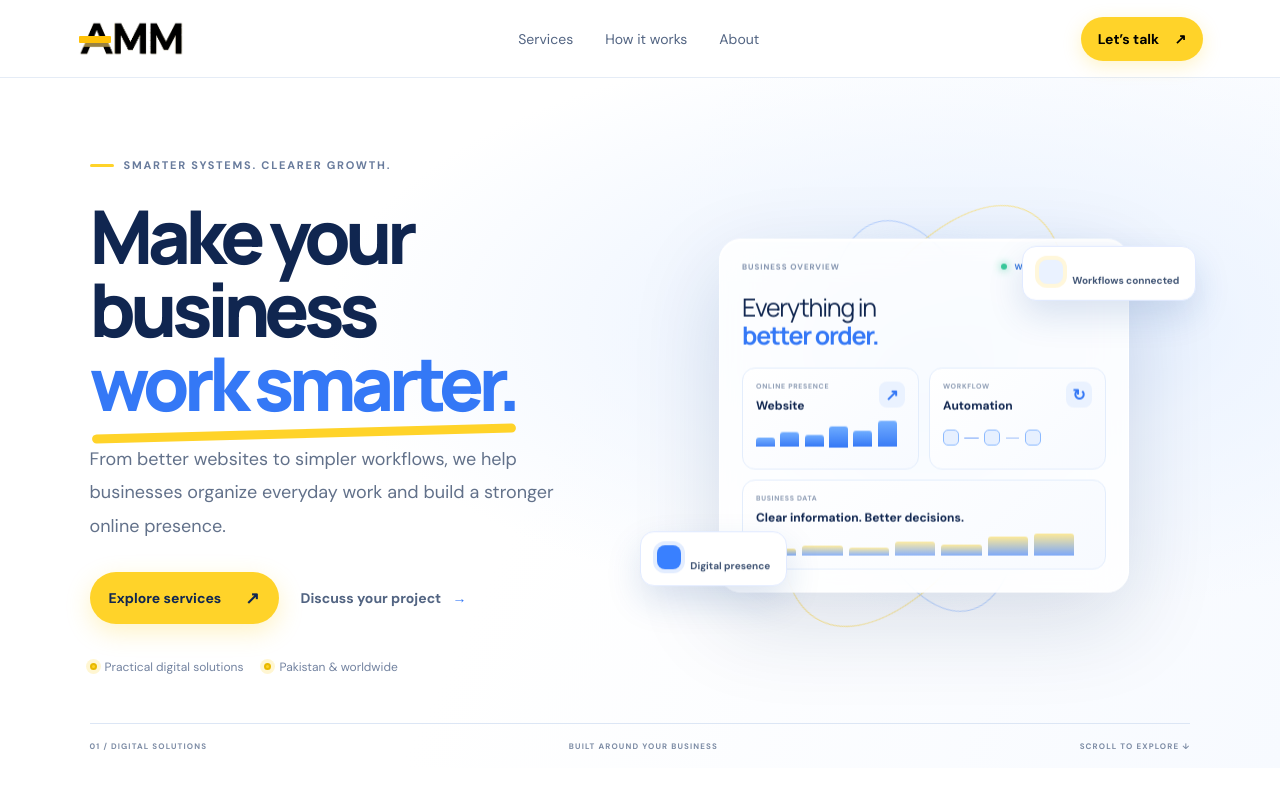
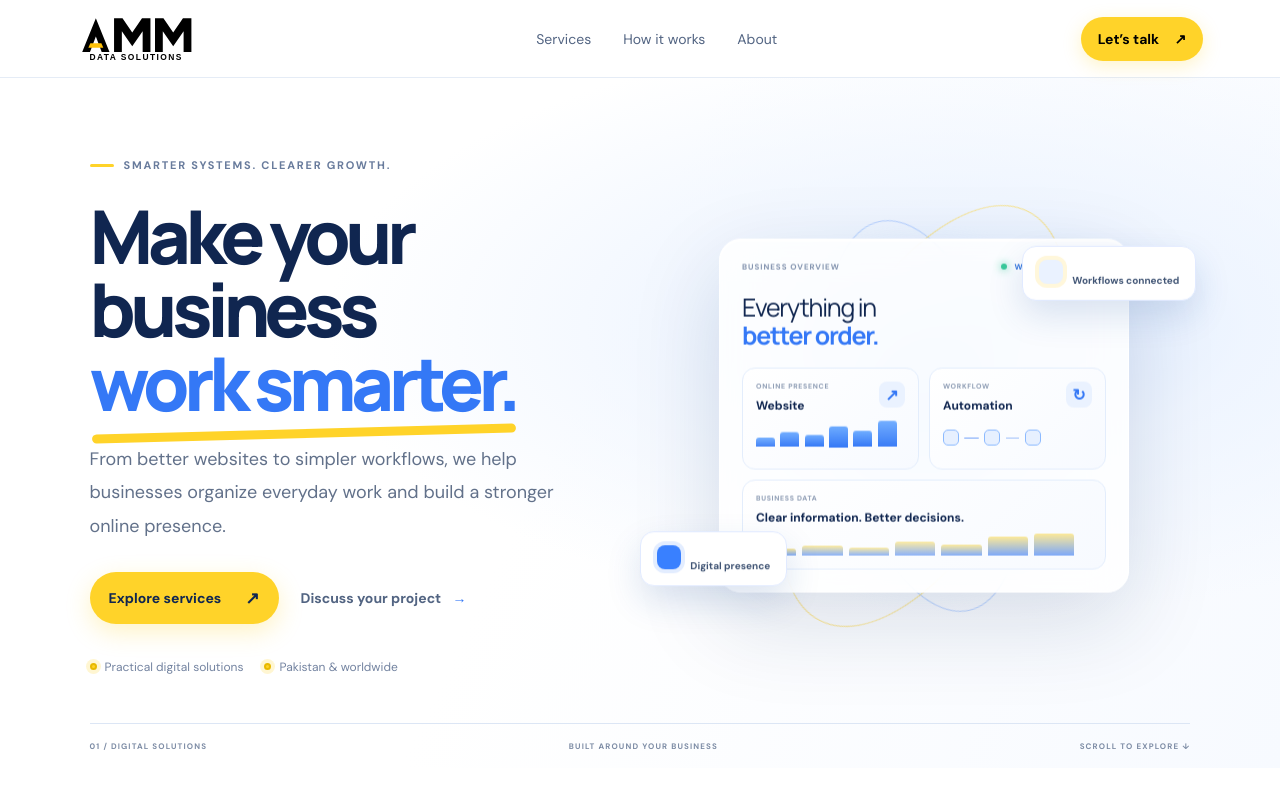
Before and after one commit to wwwab229-cpu/amm-data-solutions-website, a Next.js app: page / in a window 1280 px wide. Shown: the top 800 px of the page. Built offline with nearby package versions, Linux system fonts and the light colour scheme.

Commit message:
Fix AMM wordmark and add Data Solutions tagline

```diff
--- a/logo/AMMLogo.tsx
+++ b/logo/AMMLogo.tsx
@@ -1,49 +1,48 @@
-import React from 'react';
+import React from "react";
 
 type AMMLogoProps = {
   className?: string;
+  /** Legacy prop retained for existing page usages. */
+  height?: number;
+  /** Overall logo width in pixels. */
   size?: number;
 };
 
-export default function AMMLogo({ className = "", size = 132 }: AMMLogoProps) {
+export default function AMMLogo({
+  className = "",
+  height,
+  size,
+}: AMMLogoProps) {
+  const width = size ?? (height ? (height / 72) * 240 : 156);
+
   return (
-    <div
-      className={className}
+    <svg
+      className={`ammLogoVector ${className}`.trim()}
+      xmlns="http://www.w3.org/2000/svg"
+      viewBox="0 0 240 72"
+      width={width}
       role="img"
       aria-label="AMM Data Solutions"
-      style={{
-        display: "flex",
-        flexDirection: "column",
-        lineHeight: 1,
-        position: "relative",
-        width: "fit-content",
-      }}
+      focusable="false"
     >
-      <img
-        src="/amm-logo.png"
-        alt="AMM Data Solutions"
-        style={{
-          height: 38 * (size / 132),
-          width: "auto",
-          objectFit: "contain",
-          display: "block",
-        }}
-      />
-
-      {/* Single bright yellow overlay bar to cover the dark double bar */}
-      <div
-        aria-hidden="true"
-        style={{
-          position: "absolute",
-          left: 2 * (size / 132),
-          top: 16 * (size / 132),
-          width: 32 * (size / 132),
-          height: 7.5 * (size / 132),
-          background: "#FFC107",
-          borderRadius: 1,
-          zIndex: 2,
-        }}
-      />
-    </div>
+      <title>AMM Data Solutions</title>
+      {/* A is custom drawn so the yellow crossbar stays within its legs. */}
+      <path d="M8 57 L29 5 L50 57 H38 L29 33 L20 57 Z" fill="#000000" />
+      <path d="M20.5 43.5 L37.5 43.5 L40.5 50.5 H17.5 Z" fill="#FFC107" />
+      <path d="M57 57 V5 H70 L85 27 L100 5 H113 V57 H101 V25 L85 48 L69 25 V57 Z" fill="#000000" />
+      <path d="M120 57 V5 H133 L148 27 L163 5 H176 V57 H164 V25 L148 48 L132 25 V57 Z" fill="#000000" />
+      <text
+        x="91"
+        y="69"
+        fill="#000000"
+        fontFamily="Arial, Helvetica, sans-serif"
+        fontSize="13"
+        fontWeight="600"
+        letterSpacing="2.2"
+        textAnchor="middle"
+      >
+        DATA SOLUTIONS
+      </text>
+    </svg>
   );
 }
```
